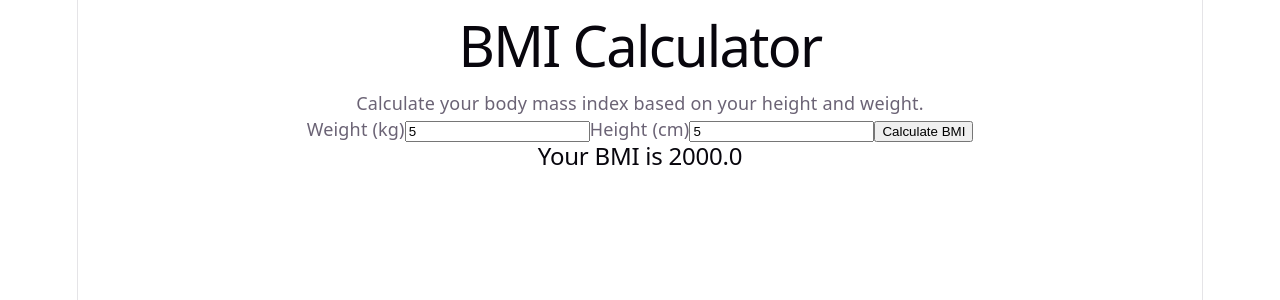
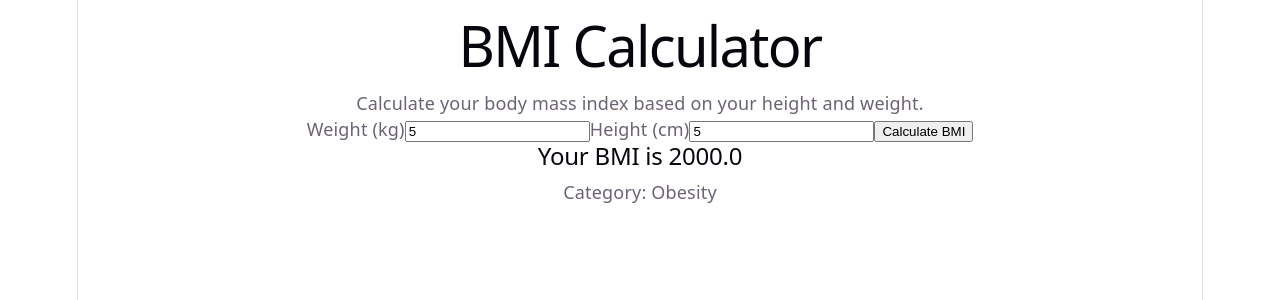
Before and after one commit to adaviladev/bmi-calculator, a React (Vite) app: page / in a window 1280 px wide. Both pictures are taken after typing "5", "5" into the empty fields and a click on the button "Calculate BMI". Shown: the top 300 px of the page. Built offline with nearby package versions, Linux system fonts and the light colour scheme.

Commit message:
feat: show BMI category

```diff
--- a/src/App.jsx
+++ b/src/App.jsx
@@ -1,27 +1,38 @@
-import { useState } from 'react'
-import './App.css'
+import { useState } from "react";
+import "./App.css";
+
+function getBmiCategory(bmiValue) {
+  if (bmiValue < 18.5) return "Underweight";
+  if (bmiValue < 25) return "Normal weight";
+  if (bmiValue < 30) return "Overweight";
+  return "Obesity";
+}
 
 function App() {
-  const [weight, setWeight] = useState('')
-  const [height, setHeight] = useState('')
-  const [bmi, setBmi] = useState(null)
+  const [weight, setWeight] = useState("");
+  const [height, setHeight] = useState("");
+  const [bmi, setBmi] = useState(null);
+  const [category, setCategory] = useState("");
 
   const handleSubmit = (e) => {
-    e.preventDefault()
+    e.preventDefault();
 
-    const weightValue = Number(weight)
-    const heightValue = Number(height)
+    const weightValue = Number(weight);
+    const heightValue = Number(height);
 
     if (weightValue <= 0 || heightValue <= 0) {
-      setBmi(null)
-      return
+      setBmi(null);
+      setCategory("");
+      return;
     }
 
-    const heightInMeters = heightValue / 100
-    const calculatedBmi = weightValue / (heightInMeters * heightInMeters)
+    const heightInMeters = heightValue / 100;
+    const calculatedBmi = weightValue / (heightInMeters * heightInMeters);
 
-    setBmi(calculatedBmi.toFixed(1))
-  }
+    setBmi(calculatedBmi.toFixed(1));
+
+    setCategory(getBmiCategory(calculatedBmi));
+  };
 
   return (
     <main>
@@ -50,15 +61,15 @@ function App() {
 
           <button type="submit">Calculate BMI</button>
         </form>
-        {
-          bmi && (
-            <section>
-              <h2>Your BMI is {bmi}</h2>
-            </section>
+        {bmi && (
+          <section>
+            <h2>Your BMI is {bmi}</h2>
+            <p>Category: {category}</p>
+          </section>
         )}
       </section>
     </main>
-  )
+  );
 }
 
-export default App
+export default App;
```
